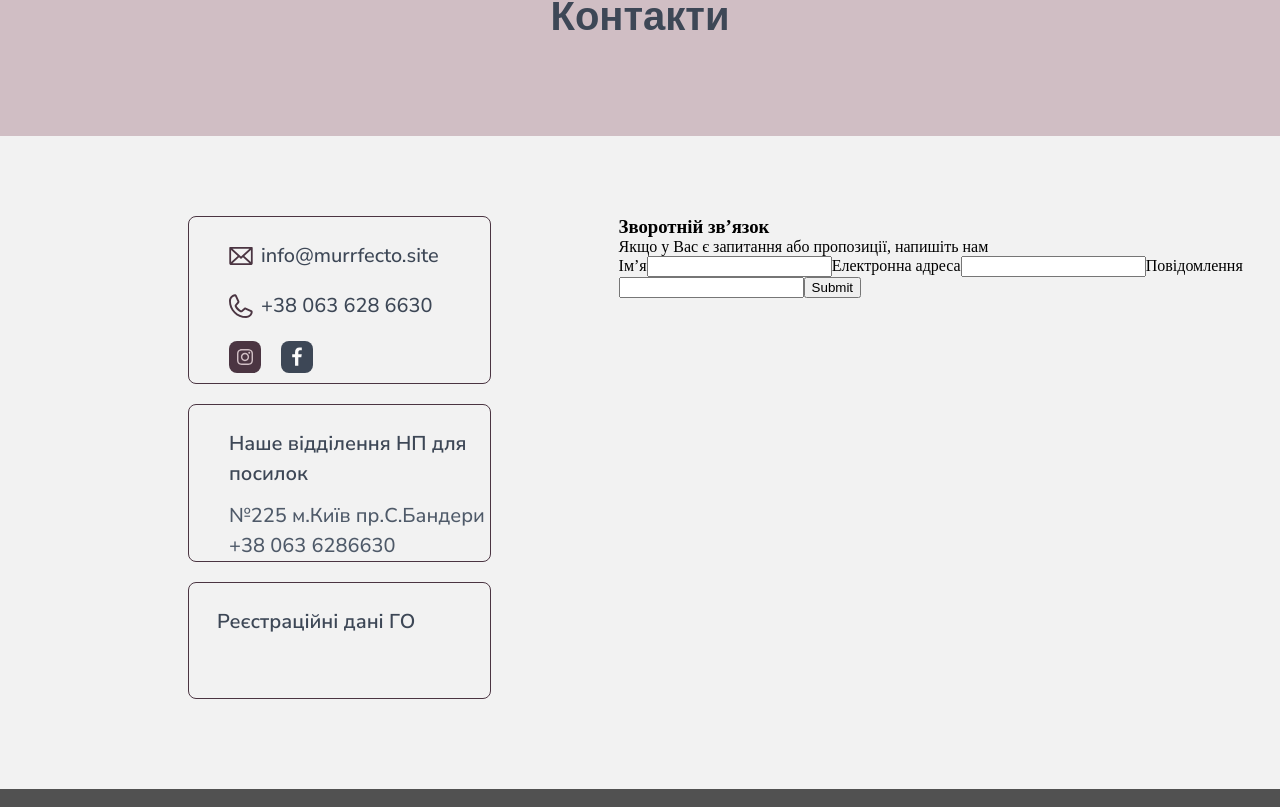
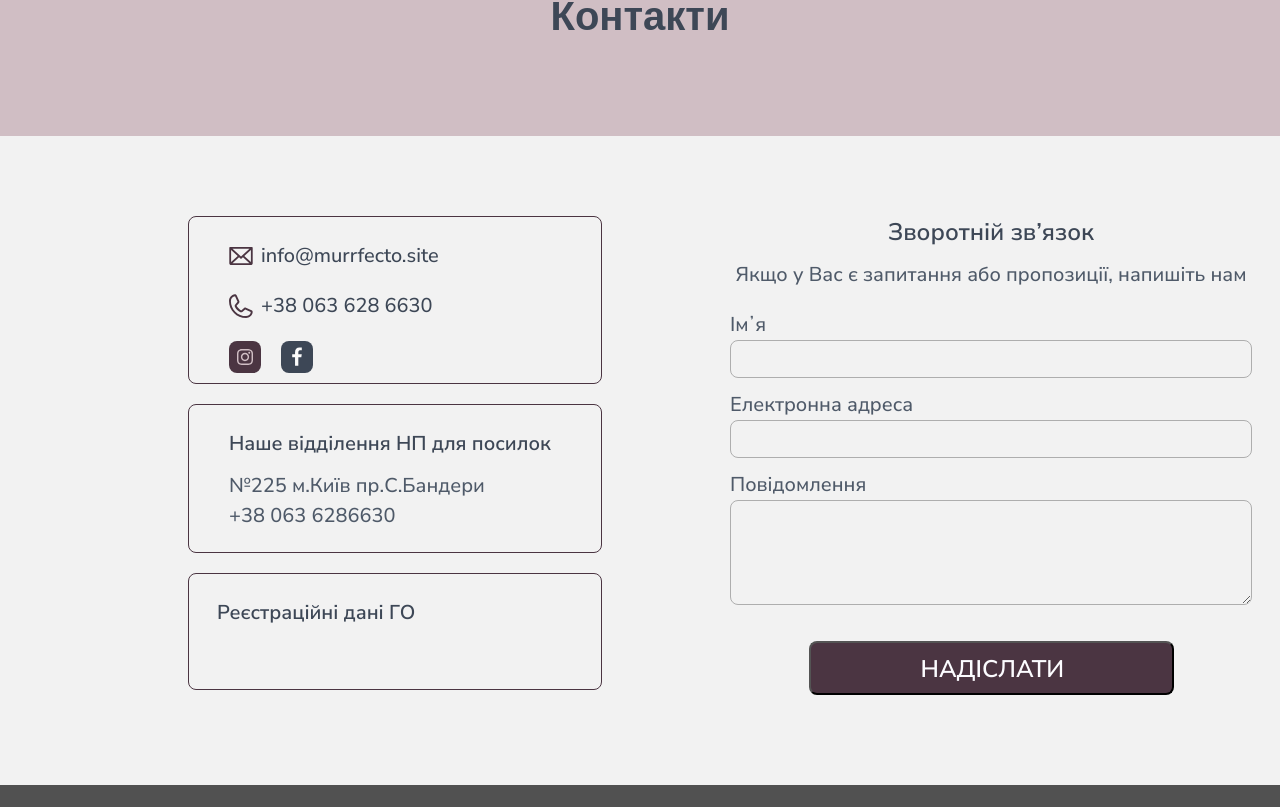
Before and after one commit to murrfecto/murrfecto1, a React (Create React App) app in the folder client/: page /contacts in a window 1280 px wide. Shown: the part 313-1120 px from the top of the page. Built offline with nearby package versions, Linux system fonts and the light colour scheme; the HTML template or start-up script is replaced by a standard one.

Commit message:
Styled feedback form

```diff
--- a/client/src/components/Contacts/Contacts.scss
+++ b/client/src/components/Contacts/Contacts.scss
@@ -2,6 +2,7 @@
 
 .contacts_container {
     width: 1440px;
+    margin: 0 auto;
     padding: 80px 188px 90px;
     @include flex-only;
     gap: 128px;
--- a/client/src/components/FeedbackForm/FeedbackForm.js
+++ b/client/src/components/FeedbackForm/FeedbackForm.js
@@ -1,8 +1,12 @@
 import React from "react";
 import { Formik, Form, Field } from 'formik';
+import "./Feedbackform.scss"
 
 const FeedbackForm = () => {
 
+    const onSubmit = (values) => {
+        console.log(values);
+    }
     return (
      <div className="feedback_wrapper">
          <h3 className="feedback_title">Зворотній зв’язок</h3>
@@ -15,16 +19,23 @@ const FeedbackForm = () => {
           email: '',
           text: '',
         }}
-        // onSubmit={onSubmit}
+        onSubmit = {onSubmit}
+
       >
-         <Form>
-            <label htmlFor="name">Імʼя</label>
-            <Field type="text" name="name" id="name"/>
-            <label htmlFor="email">Електронна адреса</label>
-            <Field type="email" name="email" id="email"/>
-            <label htmlFor="name">Повідомлення</label>
-            <Field type="text" name="text" id="text"/>
-           <button type="submit">Submit</button>
+         <Form className="feedback_form">
+            <div className="input_wrapper">
+            <label htmlFor="name" className="feedback_label">Імʼя</label>
+            <Field className="feedback_input" type="text" name="name" id="name"/>
+            </div>
+            <div className="input_wrapper">
+            <label htmlFor="email" className="feedback_label">Електронна адреса</label>
+            <Field className="feedback_input" type="email" name="email" id="email"/>
+            </div>
+            <div className="input_wrapper">
+            <label htmlFor="text" className="feedback_label">Повідомлення</label>
+            <Field className="feedback_textarea" type="text" name="text" id="text" component="textarea"/>
+           </div>
+           <button className="feedback_button"type="submit">Надіслати</button>
          </Form>
        </Formik>
 
--- a/client/src/components/FeedbackForm/Feedbackform.scss
+++ b/client/src/components/FeedbackForm/Feedbackform.scss
@@ -0,0 +1,65 @@
+@import "../../styles/_index.scss";
+
+.feedback_wrapper {
+    width: 522px;
+    min-height: 474px;
+}
+
+.feedback_title {
+    margin-bottom: 10px;
+    @include nunito-600-size-24;
+    line-height: 1.4;
+    color: $color-blue;
+    text-align: center;
+}
+
+.feedback_text {
+    margin-bottom: 20px;
+    @include nunito-400-size-20;
+    line-height: 1.5;
+    color: $color-card-text;
+    text-align: center;
+}
+
+.feedback_form {
+     width: 100%;
+     @include flex-column-na;
+}
+
+.feedback_label {
+    @include nunito-400-size-20;
+    line-height: 1.5;
+    color: $color-card-text;
+}
+
+.feedback_input {
+    width: 100%;
+    height: 38px;
+    border: 0.5px solid $color-border;
+    background-color: transparent;
+    border-radius: 8px;
+    margin-bottom: 12px;
+}
+
+.feedback_textarea {
+    width: 100%;
+    height: 105px;
+    border: 0.5px solid $color-border;
+    background-color: transparent;
+    border-radius: 8px;
+    margin-bottom: 32px;
+}
+
+.feedback_button {
+    width: 365px;
+    height: 54px;
+    padding: 10px 110px;
+    margin: 0 auto;
+    border-radius: 8px;
+    background-color: $color-btn;
+    color: $color-white;
+    @include nunito-600-size-24;
+    line-height: 1.4;
+    text-transform:uppercase;
+
+}
```
Also changed, not shown: client/src/pages/ContactsPage/ContactsPage 2.js (added, +12 -0 lines), client/src/assets/Email-contacts 2.svg (added).
